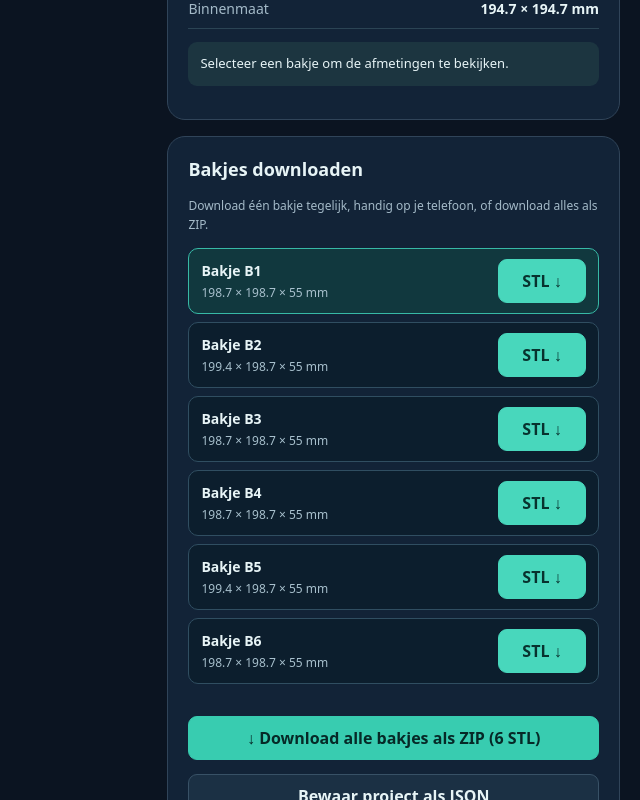
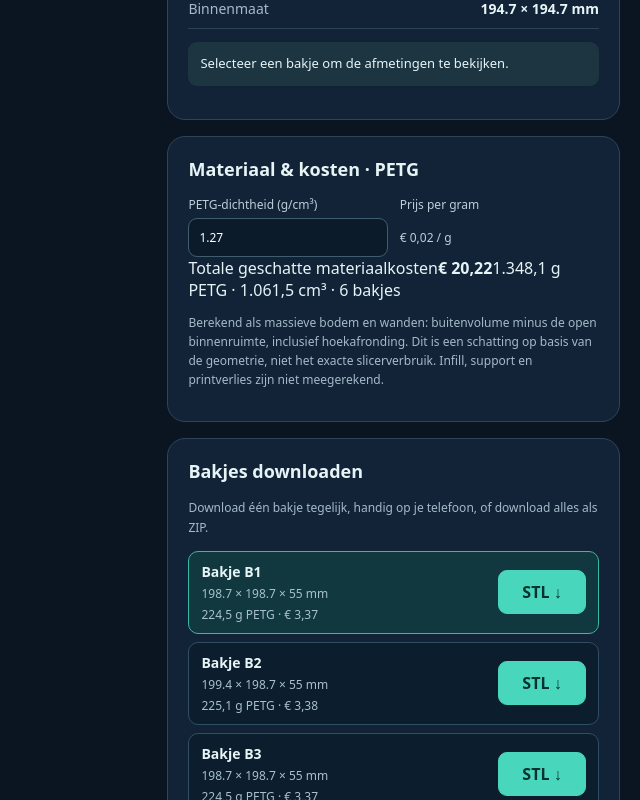
Before and after one commit to Perry3Dnl/2DLadeEitor, a Next.js app: page / in a window 1280 px wide. Shown: the part 1040-1840 px from the top of the page, without its empty margins (640-1280 px from the left). Built offline with nearby package versions, Linux system fonts and the light colour scheme.

Commit message:
feat: show PETG cost and volume totals plus per-bin prices in download list

```diff
--- a/src/components/Designer.tsx
+++ b/src/components/Designer.tsx
@@ -5,9 +5,12 @@ import {Bin,Settings,defaults,makeGrid,splitBin,mergeBins,physicalBin,validateSe
 import {exportAllBins,exportOneBin} from "@/lib/export-all";
 import {fitBinSize,type SizingAxis} from "@/lib/size-bin";
 import {parseSizeInput} from "@/lib/parse-size";
+import {estimateDrawerMaterial,PETG_DENSITY_G_CM3,MATERIAL_EUR_PER_GRAM} from "@/lib/material-estimate";
 import {previewBin} from "@/lib/preview";
 import {getCellCorners,moveCellCorner,CornerName,getCellSides,moveCellSide,CellSideName} from "@/lib/corners";
 const fmt=(v:number)=>Number.isFinite(v)?v.toFixed(1).replace(".0",""):"–";
+const euro=(value:number)=>new Intl.NumberFormat("nl-NL",{style:"currency",currency:"EUR"}).format(value);
+const grams=(value:number)=>new Intl.NumberFormat("nl-NL",{minimumFractionDigits:1,maximumFractionDigits:1}).format(value);
 const fields:{key:keyof Settings;label:string;step:number}[]=[
  {key:"width",label:"Ladebreedte",step:1},{key:"depth",label:"Ladediepte",step:1},
  {key:"height",label:"Bakjehoogte",step:1},{key:"wall",label:"Wanddikte",step:.1},
@@ -16,6 +19,7 @@ const fields:{key:keyof Settings;label:string;step:number}[]=[
 ];
 export default function Designer(){
  const [settings,setSettings]=useState<Settings>(defaults);
+ const [petgDensity,setPetgDensity]=useState(PETG_DENSITY_G_CM3);
  const [bins,setBins]=useState<Bin[]>(()=>makeGrid(defaults.width,defaults.depth));
  const [selected,setSelected]=useState<string[]>(["bin-0"]);
  const [message,setMessage]=useState("Selecteer een bakje om de afmetingen te bekijken.");
@@ -29,6 +33,12 @@ export default function Designer(){
  const sideDragRef=useRef<{side:CellSideName;cellId:string;start:number;bins:Bin[];pointerId:number}|null>(null);
  const svgRef=useRef<SVGSVGElement>(null);
  const error=validateSettings(settings)||validateLayout(bins,settings);
+ const densityError=!Number.isFinite(petgDensity)||petgDensity<=0?"Voer een geldige PETG-dichtheid boven 0 g/cm³ in.":null;
+ const estimate=useMemo(()=>{
+  if(error||densityError)return null;
+  try{return estimateDrawerMaterial(bins,settings,petgDensity);}
+  catch{return null;}
+ },[bins,settings,petgDensity,error,densityError]);
  function pointMm(e:ReactPointerEvent<SVGCircleElement|SVGLineElement>){
   const matrix=svgRef.current?.getScreenCTM();
   if(!matrix)return null;
@@ -273,6 +283,23 @@ export default function Designer(){
   <div className="metrics"><span>Binnenmaat</span><strong>{fmt(Math.max(0,shape.width-2*shape.wall))} × {fmt(Math.max(0,shape.depth-2*shape.wall))} mm</strong></div></>}
   <p className="alert" role="status">{error||message}</p>
   </section>
+  <section className="panel"><h2>Materiaal & kosten · PETG</h2>
+    <div className="fields">
+      <label className="field">PETG-dichtheid (g/cm³)
+        <input type="number" min="0.1" step="0.01" value={Number.isFinite(petgDensity)?petgDensity:""}
+          onChange={e=>setPetgDensity(e.target.valueAsNumber)} />
+      </label>
+      <div className="field">Prijs per gram
+        <div className="material-fixed-price">{euro(MATERIAL_EUR_PER_GRAM)} / g</div>
+      </div>
+    </div>
+    {estimate?<div className="material-total" aria-live="polite">
+      <span>Totale geschatte materiaalkosten</span>
+      <strong>{euro(estimate.euros)}</strong>
+      <span>{grams(estimate.grams)} g PETG · {grams(estimate.volumeCm3)} cm³ · {bins.length} bakjes</span>
+    </div>:<p className="validation-error" role="status">{densityError||error||"Kan de materiaalraming niet berekenen."}</p>}
+    <p className="hint">Berekend als massieve bodem en wanden: buitenvolume minus de open binnenruimte, inclusief hoekafronding. Dit is een schatting op basis van de geometrie, niet het exacte slicerverbruik. Infill, support en printverlies zijn niet meegerekend.</p>
+  </section>
   <section className="panel"><h2>Bakjes downloaden</h2>
     <p className="hint">Download één bakje tegelijk, handig op je telefoon, of download alles als ZIP.</p>
     <div className="bin-download-list">
@@ -282,6 +309,7 @@ export default function Designer(){
           <div className="bin-download-info">
             <strong>Bakje B{index+1}</strong>
             <span>{fmt(dimensions.width)} × {fmt(dimensions.depth)} × {fmt(dimensions.height)} mm</span>
+            {estimate?.items[index]&&<span className="material-bin-cost">{grams(estimate.items[index].grams)} g PETG · {euro(estimate.items[index].euros)}</span>}
           </div>
           <button type="button" aria-label={`Download STL van bakje B${index+1}`}
             onClick={()=>downloadOne(index)} disabled={!!error}>STL ↓</button>
```
